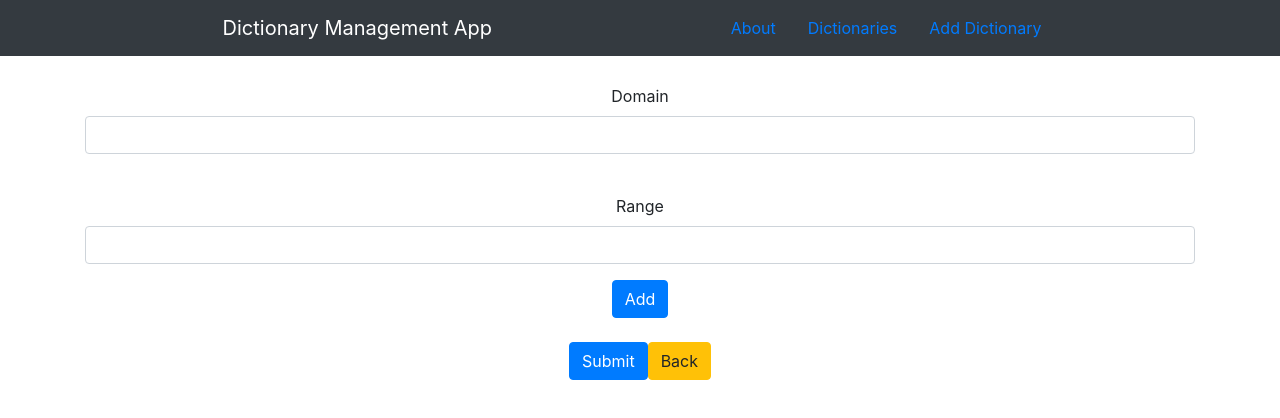
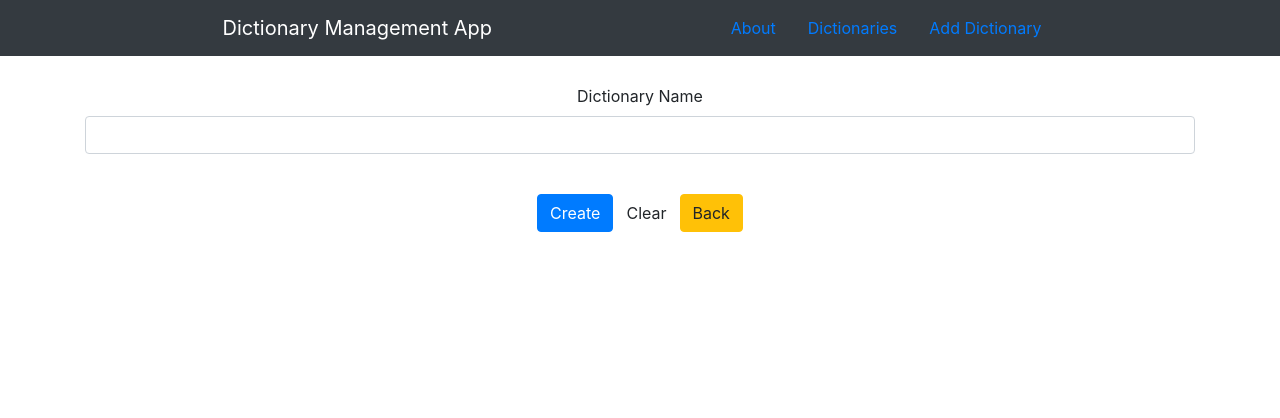
Before and after one commit to Doszka813/dictionary-management-app-reactJS, a React app: page /addDictionary in a window 1280 px wide. Shown: the top 418 px of the page. Built offline with nearby package versions, Linux system fonts and the light colour scheme.

Commit message:
dictionary Creator create btn fix

```diff
--- a/src/app/components/DictionaryCreator.js
+++ b/src/app/components/DictionaryCreator.js
@@ -1,5 +1,5 @@
 import React, { Component } from 'react';
-import { Link } from "react-router-dom";
+import { Link, Redirect } from "react-router-dom";
 import {dictionaryService} from '../../services/dictionaryService.js';
 import { Button, Form, FormGroup, Label, Input } from 'reactstrap';
 
@@ -17,47 +17,51 @@ class DictionaryCreator extends Component {
         range: '',
         errors: []
       },
-      isNameAdded: true,
-    };
+      isNameAdded: false,
+    }
 
     this.updateName = this.updateName.bind(this);
+    this.toggleFlag = this.toggleFlag.bind(this);
+
     this.updateDomain = this.updateDomain.bind(this);
     this.updateRange = this.updateRange.bind(this);
   };
 
   updateName(e) {
-    var newDictionary = {...this.state.newDictionary};
-    newDictionary.name = e.target.value;
-    this.setState({newDictionary});
+    let dictionary = {...this.state.newDictionary};
+    dictionary.name = e.target.value;
+    this.setState({
+      newDictionary: dictionary});
   };
   updateDomain(e) {
     let pair = {...this.state.pair};
     pair.domain = e.target.value;
-    this.setState({pair});
+    this.setState({
+      pair: pair});
   };
   updateRange(e) {
     let pair = {...this.state.pair};
     pair.range = e.target.value;
-    this.setState({pair});
+    this.setState({
+      pair: pair});
   };
 
-  //Functions
   clearInput() {
     this.setState({
-      newDictionary: ''
+      newDictionary: {}
     });
     ReactDOM.findDOMNode(this.refs.form).focus();
   };
 
-  submitName() {
+  toggleFlag() {
     this.setState({
-      isNameAdded: !isNameAdded
-    });
+      isNameAdded: !this.state.isNameAdded
+    })
   };
 
   addPair() {
-    this.dictionary.pairs.push(this.pair);
-    this.pair = {
+    this.state.newDictionary.pairs.push(this.state.pair);
+    this.state.pair = {
       errors: []
     };
   };
@@ -68,35 +72,36 @@ class DictionaryCreator extends Component {
 
   render() {
     let form;
+
     if(!this.state.isNameAdded){
       form =
         <Form ref="form">
           <FormGroup>
-              <Label for="name">Dictionary Name</Label>
-              <Input type="text" value={this.state.newDictionary.name} onChange={this.updateName} name="name" id="exampleEmail" />
+            <Label htmlFor="name">Dictionary Name</Label>
+            <Input type="text" value={this.state.newDictionary.name} onChange={this.updateName} name="name" id="name" />
           </FormGroup>
           <br />
-            <Button color="primary" onClick={this.submitName}>Create</Button>
+          <Button color="primary" onClick={this.toggleFlag}>Create</Button>
           <Button color="error" onClick={this.clearInput}>Clear</Button>
-            <Link to="/"><Button color="warning">Back</Button></Link>
+          <Link to="/about"><Button color="warning">Back</Button></Link>
         </Form>
-      } else {
+    } else if(this.state.isNameAdded) {
       form=
         <Form ref="form">
           <FormGroup>
-              <Label for="domain">Domain</Label>
+            <Label htmlFor="domain">Domain</Label>
             <Input type="text" value={this.state.pair.domain} onChange={this.updateDomain} name="domain" id="domain" />
           </FormGroup>
           <br />
           <FormGroup>
-              <Label for="range">Range</Label>
+            <Label htmlFor="range">Range</Label>
             <Input type="text" value={this.state.pair.range} onChange={this.updateRange} name="range" id="range" />
           </FormGroup>
           <Button color="primary" onClick={this.addPair}>Add</Button>
           <br />
           <br />
           <Button color="primary" onClick={this.submit}>Submit</Button>
-            <Button color="warning">Back</Button>
+          <Button color="warning" onClick={this.toggleFlag}>Back</Button>
         </Form>
       }
 
```
Lines whose indentation alone changed are shown as unchanged.
